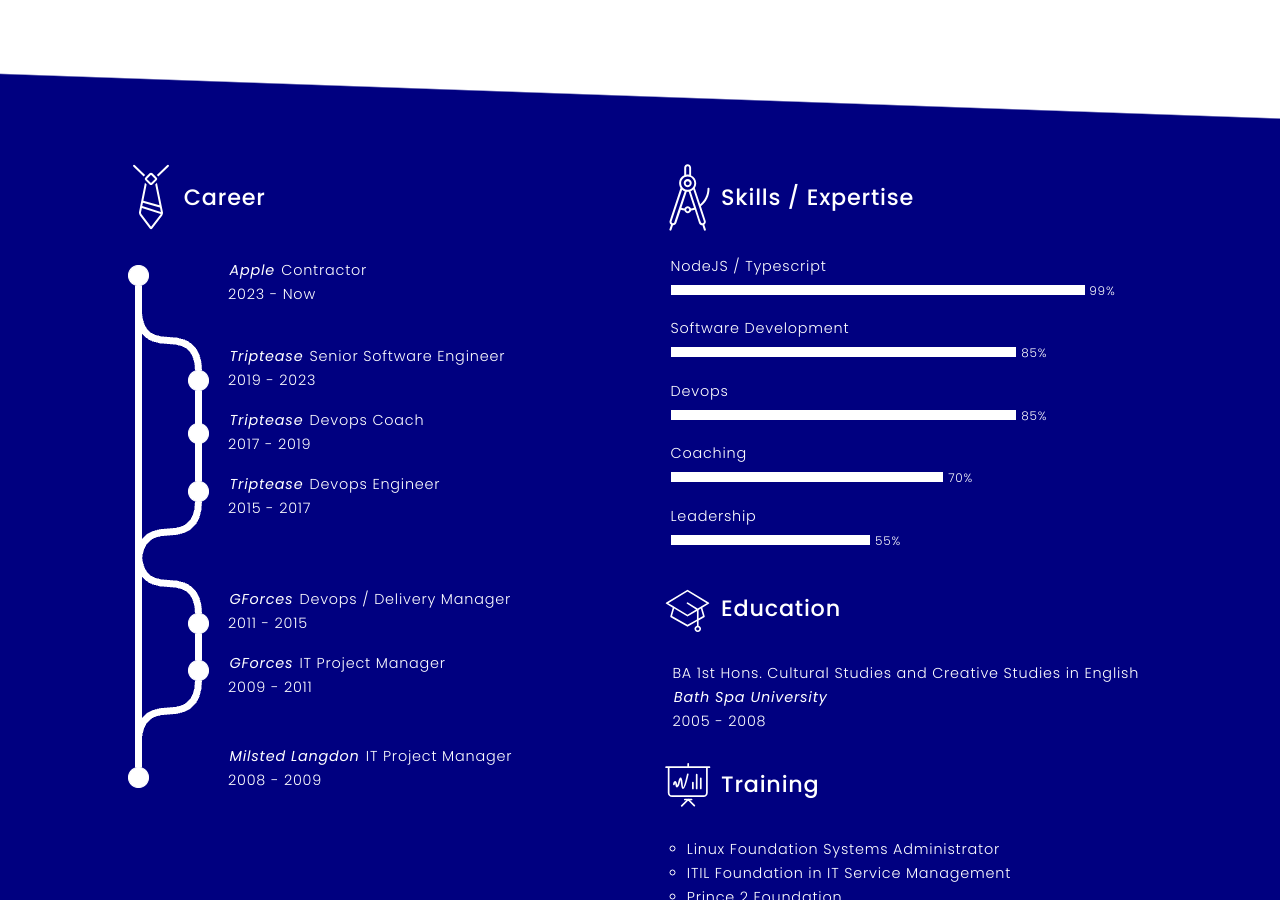
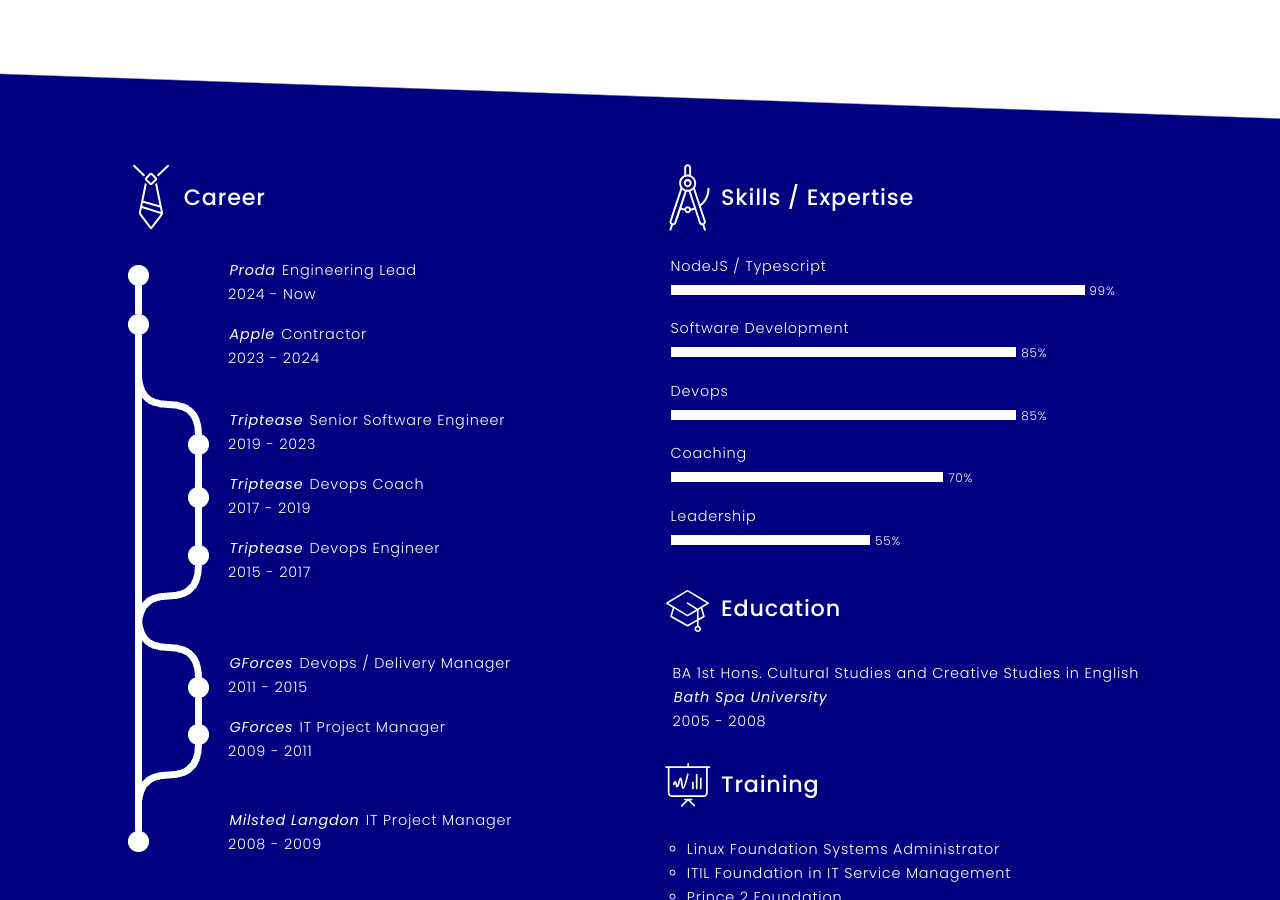
Before and after one commit to philwhiteuk/cv, a Jekyll site: the page built from pages/index.md, in a window 1280 px wide and 900 px high, scrolled down 1847 px. Built offline with Jekyll 4.4.1, drawn with Linux system fonts in a browser that asks for light colours.

Commit message:
📝 update career history

```diff
--- a/_data/career.yml
+++ b/_data/career.yml
@@ -1,8 +1,12 @@
+- role: Engineering Lead
+  org: Proda
+  from_date: 2024-04-16
+  to_date:
+  class: top
 - role: Contractor
   org: Apple
   from_date: 2023-12-04
-  to_date:
-  class: top
+  to_date: 2024-03-29
 - role: Senior Software Engineer
   org: Triptease
   from_date: 2019-01-01
```
